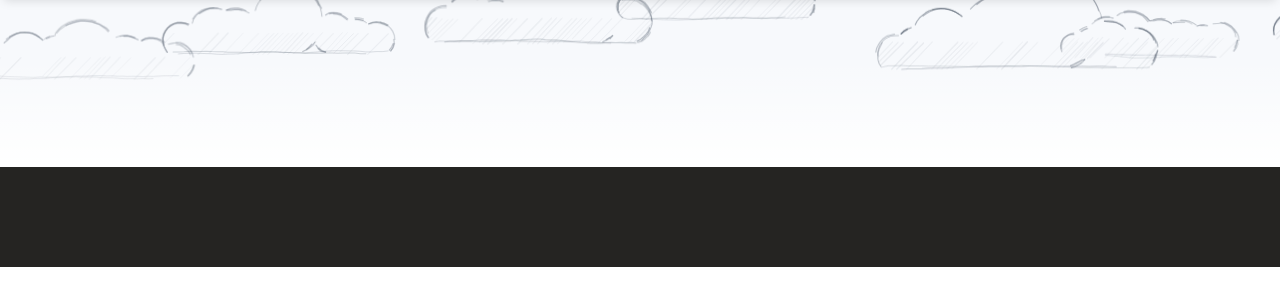
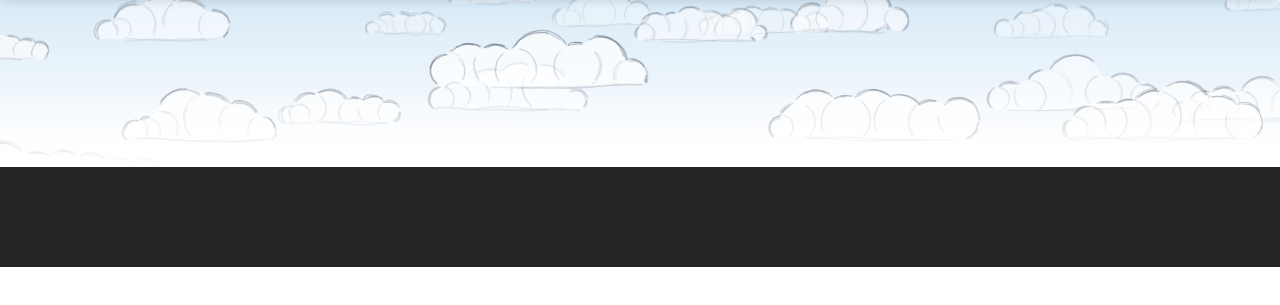
Before and after one commit to sciris/sciris.github.io, an Eleventy site: page base.njk in a window 1280 px wide. Shown: the part 73-378 px from the top of the page. Built offline with nearby package versions, Linux system fonts and the light colour scheme; Eleventy itself is replaced by a stand-in of ours; files that its build step writes are made by us from their sources; files whose address does not match are found by name; a web font is replaced by a local one.

Commit message:
iterating on style

```diff
--- a/assets/js/header-clouds.js
+++ b/assets/js/header-clouds.js
@@ -9,9 +9,16 @@
   var CANVAS_ID = "hero-clouds";
 
   var GRAPHITE = "70, 82, 98";
-  var CLOUD_COUNT = 7;
-  var SPEED_MIN = 4; // pixels per second
-  var SPEED_MAX = 11;
+  var FILL = "rgba(255, 255, 255, 0.78)";
+
+  // Clouds are laid out in depth layers. Within a layer every cloud moves at
+  // the same speed and they are evenly spaced around a wrap-around band, so
+  // the spacing never drifts apart and there is always another one coming.
+  var LAYERS = [
+    { minH: 34, maxH: 52, speed: 4.5, alpha: 0.5, top: -0.05, bottom: 0.35, gap: 1.05 },
+    { minH: 52, maxH: 78, speed: 7.5, alpha: 0.78, top: 0.1, bottom: 0.6, gap: 1.15 },
+    { minH: 78, maxH: 116, speed: 11, alpha: 1, top: 0.28, bottom: 0.8, gap: 1.3 },
+  ];
 
   // Deterministic RNG, so the sky is laid out the same way on every load.
   function rng(seed) {
@@ -75,11 +82,9 @@
 
   /* ---- Cloud shape ----------------------------------------------------- */
 
-  // A cloud is a row of heavily overlapping puffs sitting on a flat base. Its
-  // outline is the boundary of their union: sample each puff and drop the
-  // samples that fall inside another puff, or below the base line. The puffs
-  // are stepped along by little more than one radius each, so neighbours
-  // always overlap and the union reads as one billowing shape.
+  // A cloud is a row of heavily overlapping puffs sitting on a flat base. The
+  // puffs are stepped along by little more than one radius each, so neighbours
+  // always overlap and their union reads as one billowing shape.
   function cloudPuffs(rand, width, height) {
     var puffs = [];
     var base = height * 0.88;
@@ -123,26 +128,68 @@
     return false;
   }
 
-  // The visible arcs of the union boundary, as a list of polylines.
+  // The silhouette: the runs of each puff's circle that are on the outside of
+  // the union and above the base.
   function outlineArcs(shape) {
     var arcs = [];
     for (var i = 0; i < shape.puffs.length; i++) {
       var c = shape.puffs[i];
-      var steps = Math.max(28, Math.round(c.r * 1.6));
+      var steps = Math.max(30, Math.round(c.r * 1.8));
       var run = [];
       for (var s = 0; s <= steps; s++) {
         var a = (s / steps) * Math.PI * 2;
         var x = c.x + Math.cos(a) * c.r;
         var y = c.y + Math.sin(a) * c.r;
-        var hidden = y > shape.base || insideOther(shape.puffs, i, x, y);
-        if (hidden) {
+        if (!insideOther(shape.puffs, i, x, y) && y <= shape.base) {
+          run.push({ x: x, y: y });
+        } else {
           if (run.length > 3) arcs.push(run);
           run = [];
-        } else {
-          run.push({ x: x, y: y });
         }
       }
       if (run.length > 3) arcs.push(run);
+    }
+    return arcs;
+  }
+
+  // Where two neighbouring puffs overlap, the smaller one's arc *inside* the
+  // larger is the crescent you would draw to show one lobe bulging in front of
+  // the other. These interior lines are what stop the cloud reading as a flat
+  // outline: they give it front-to-back depth.
+  function lobeArcs(shape) {
+    var arcs = [];
+    for (var i = 0; i < shape.puffs.length - 1; i++) {
+      var a = shape.puffs[i];
+      var b = shape.puffs[i + 1];
+      var dx = b.x - a.x;
+      var dy = b.y - a.y;
+      var d = Math.sqrt(dx * dx + dy * dy);
+      // Skip pairs that barely touch, or where one swallows the other whole.
+      if (d >= a.r + b.r || d <= Math.abs(a.r - b.r) * 1.05) continue;
+
+      var small = a.r <= b.r ? a : b;
+      var big = a.r <= b.r ? b : a;
+      // Start sampling on the far side of the small puff, so the run that
+      // falls inside the big one comes out in one piece rather than split
+      // across the seam.
+      var a0 = Math.atan2(big.y - small.y, big.x - small.x) + Math.PI;
+      var steps = Math.max(48, Math.round(small.r * 2));
+      var run = [];
+      for (var s = 0; s <= steps; s++) {
+        var ang = a0 + (s / steps) * Math.PI * 2;
+        var x = small.x + Math.cos(ang) * small.r;
+        var y = small.y + Math.sin(ang) * small.r;
+        var ddx = x - big.x;
+        var ddy = y - big.y;
+        var inside = ddx * ddx + ddy * ddy < big.r * big.r;
+        if (inside && y < shape.base - small.r * 0.05) {
+          run.push({ x: x, y: y });
+        } else {
+          if (run.length > 8) arcs.push(run);
+          run = [];
+        }
+      }
+      if (run.length > 8) arcs.push(run);
     }
     return arcs;
   }
@@ -156,37 +203,39 @@
     }
   }
 
-  // Diagonal hatching along the underside, the way you would shade a cloud.
-  function shadeUnderside(ctx, shape, rand, width, height) {
-    ctx.save();
-    cloudPath(ctx, shape);
-    ctx.clip();
-    var step = 5;
-    for (var x = -height; x < width + height; x += step) {
-      var pts = [
-        { x: x, y: shape.base + 2 },
-        { x: x + height * 0.55, y: shape.base - height * 0.55 },
-      ];
-      // Only the strokes nearest the base, fading out as they climb.
-      pencilStroke(ctx, [pts[0], { x: lerp(pts[0].x, pts[1].x, 0.5), y: lerp(pts[0].y, pts[1].y, 0.5) }], rand, {
-        passes: 1,
-        jitter: 0.6,
-        alpha: 0.1,
-        width: 1,
-      });
-    }
-    ctx.restore();
-  }
+  // Returns { canvas, w, h }: the sprite, and the size to draw it at. The
+  // sprite is padded, because the outermost puffs bulge past the nominal
+  // width and the tallest one past the nominal top.
+  function drawCloud(rand, width, height, dpr) {
+    var pad = height * 0.25;
+    var w = width + pad * 2;
+    var h = height + pad;
 
-  function drawCloud(rand, width, height, dpr) {
     var canvas = document.createElement("canvas");
-    canvas.width = Math.ceil(width * dpr);
-    canvas.height = Math.ceil(height * dpr);
+    canvas.width = Math.ceil(w * dpr);
+    canvas.height = Math.ceil(h * dpr);
     var ctx = canvas.getContext("2d");
     ctx.scale(dpr, dpr);
+    ctx.translate(pad, pad);
 
     var shape = cloudPuffs(rand, width, height);
-    shadeUnderside(ctx, shape, rand, width, height);
+
+    // Translucent white body, clipped off at the flat base. Filling all the
+    // puffs as a single path means the overlaps do not stack up and darken.
+    ctx.save();
+    ctx.beginPath();
+    ctx.rect(-pad, -pad, w, shape.base + pad);
+    ctx.clip();
+    cloudPath(ctx, shape);
+    ctx.fillStyle = FILL;
+    ctx.fill();
+    ctx.restore();
+
+    // Interior lobes first, so the silhouette drawn over them stays crisp.
+    var lobes = lobeArcs(shape);
+    for (var j = 0; j < lobes.length; j++) {
+      pencilStroke(ctx, lobes[j], rand, { passes: 2, jitter: 0.9, alpha: 0.2, width: 1 });
+    }
 
     var arcs = outlineArcs(shape);
     for (var i = 0; i < arcs.length; i++) {
@@ -203,7 +252,7 @@
       pencilStroke(ctx, basePts, rand, { passes: 2, jitter: 1.5, alpha: 0.26, width: 1 });
     }
 
-    return canvas;
+    return { canvas: canvas, w: w, h: h };
   }
 
   /* ---- The sky --------------------------------------------------------- */
@@ -215,22 +264,36 @@
 
   function build() {
     var rand = rng(20140107);
+    var scale = Math.max(0.75, cssH / 290);
     clouds = [];
-    var span = cssW + 260; // clouds wrap around a band wider than the header
-    for (var i = 0; i < CLOUD_COUNT; i++) {
-      // A mix of near (large, faster, darker) and far (small, slower, fainter).
-      var depth = rand();
-      var h = lerp(56, 118, depth) * (cssH / 290);
-      var w = h * lerp(2.4, 3.4, rand());
-      clouds.push({
-        sprite: drawCloud(rand, w, h, dpr),
-        w: w,
-        h: h,
-        x: (i / CLOUD_COUNT) * span + rand() * 60 - 130,
-        y: lerp(-h * 0.15, cssH * 0.72, rand()),
-        speed: lerp(SPEED_MIN, SPEED_MAX, depth),
-        alpha: lerp(0.45, 1, depth),
-      });
+
+    for (var l = 0; l < LAYERS.length; l++) {
+      var layer = LAYERS[l];
+      var midH = ((layer.minH + layer.maxH) / 2) * scale;
+      var midW = midH * 2.9;
+      // Space them barely more than a cloud apart, so the sky stays busy
+      // without the clouds merging into one continuous bank.
+      var spacing = midW * layer.gap;
+      var band = cssW + midW * 2;
+      var count = Math.max(3, Math.round(band / spacing));
+      var slot = band / count;
+
+      for (var i = 0; i < count; i++) {
+        var h = lerp(layer.minH, layer.maxH, rand()) * scale;
+        var w = h * lerp(2.4, 3.4, rand());
+        var sprite = drawCloud(rand, w, h, dpr);
+        clouds.push({
+          sprite: sprite.canvas,
+          w: sprite.w,
+          h: sprite.h,
+          band: band,
+          // Even slots, nudged a little so the row does not look ruled.
+          x: i * slot + (rand() - 0.5) * slot * 0.4 - midW,
+          y: lerp(layer.top, layer.bottom, rand()) * cssH,
+          speed: layer.speed,
+          alpha: layer.alpha * lerp(0.85, 1, rand()),
+        });
+      }
     }
     clouds.sort(function (a, b) { return a.alpha - b.alpha; });
   }
@@ -252,7 +315,8 @@
     for (var i = 0; i < clouds.length; i++) {
       var c = clouds[i];
       c.x += c.speed * dt;
-      if (c.x > cssW + 130) c.x = -c.w - 130;
+      // Wrapping by exactly one band keeps each layer evenly spaced forever.
+      if (c.x > c.band - c.w) c.x -= c.band;
     }
     paint();
     requestAnimationFrame(step);
--- a/base.njk
+++ b/base.njk
@@ -39,11 +39,15 @@
     .header_link:hover, .header_link:focus { color: #75A8D9; }
     /* The hero is light, so the navbar reads as dark ink on it as on the page */
     .navbar .navbar-toggler-bar { background: #16283c; }
-    .hero { position: relative; overflow: hidden; background-color: #f7f9fc; }
+    /* Sky: light blue at the top, washing out to the white page at the bottom */
+    .hero {
+      position: relative; overflow: hidden;
+      background: linear-gradient(to bottom, #c4ddf2 0%, #e2eff9 45%, #ffffff 100%);
+    }
     .hero #hero-clouds { position: absolute; top: 0; left: 0; width: 100%; height: 100%; }
     /* Fade the clouds out into the white page below them */
     .hero::after {
-      content: ""; position: absolute; left: 0; right: 0; bottom: 0; height: 45%;
+      content: ""; position: absolute; left: 0; right: 0; bottom: 0; height: 35%;
       background: linear-gradient(to bottom, rgba(255,255,255,0), #ffffff); z-index: 1;
     }
     .hero .container { position: relative; z-index: 2; }
@@ -144,7 +148,7 @@
 <script src="./assets/js/bootstrap.min.js"></script>
 <script src="./assets/js/bootstrap-switch.min.js"></script>
 <script src="./assets/js/paper-kit.js?v=2.1.1"></script>
-<script src="./assets/js/header-clouds.js?v=2"></script>
+<script src="./assets/js/header-clouds.js?v=4"></script>
 
 <!-- Scrollspy: highlight the active section in the navbar -->
 <script>
```
